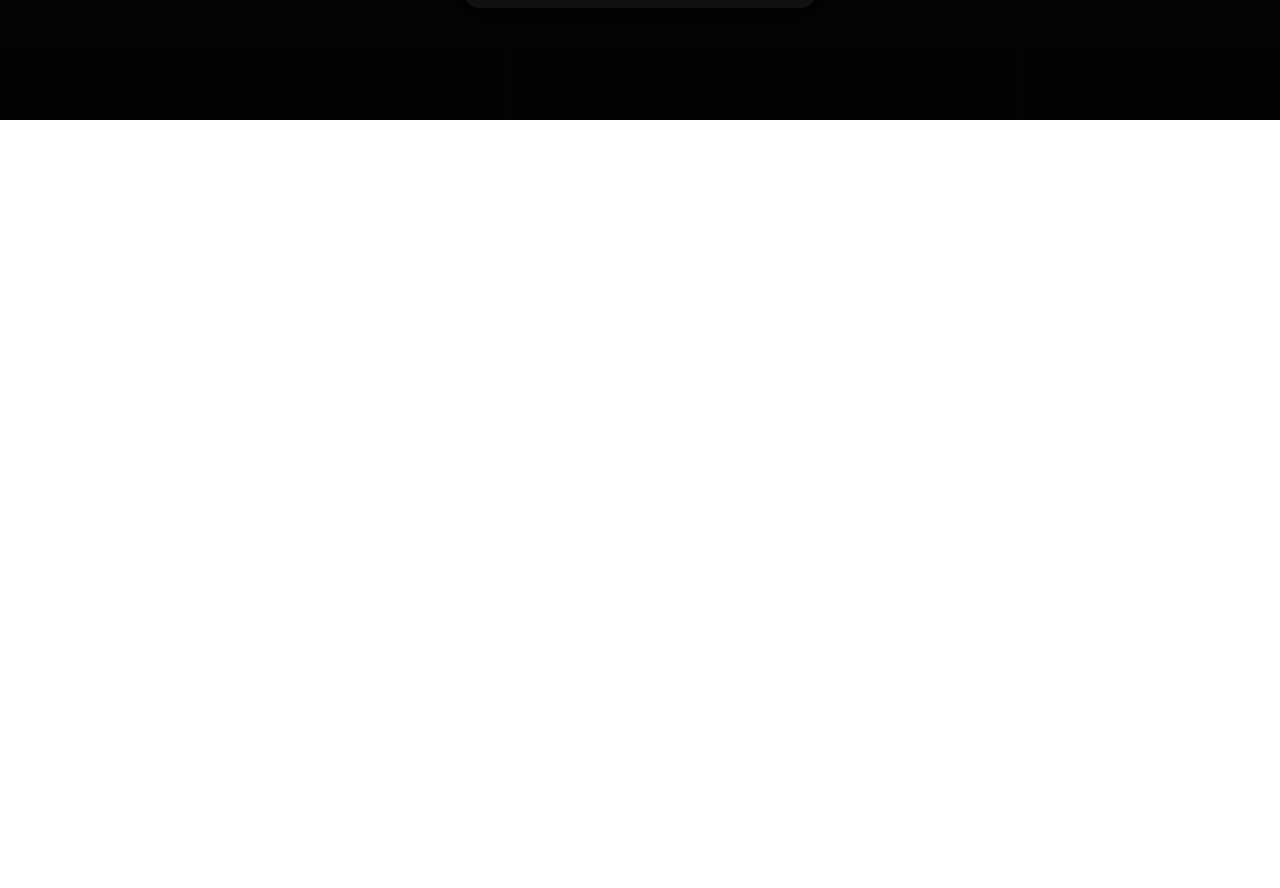
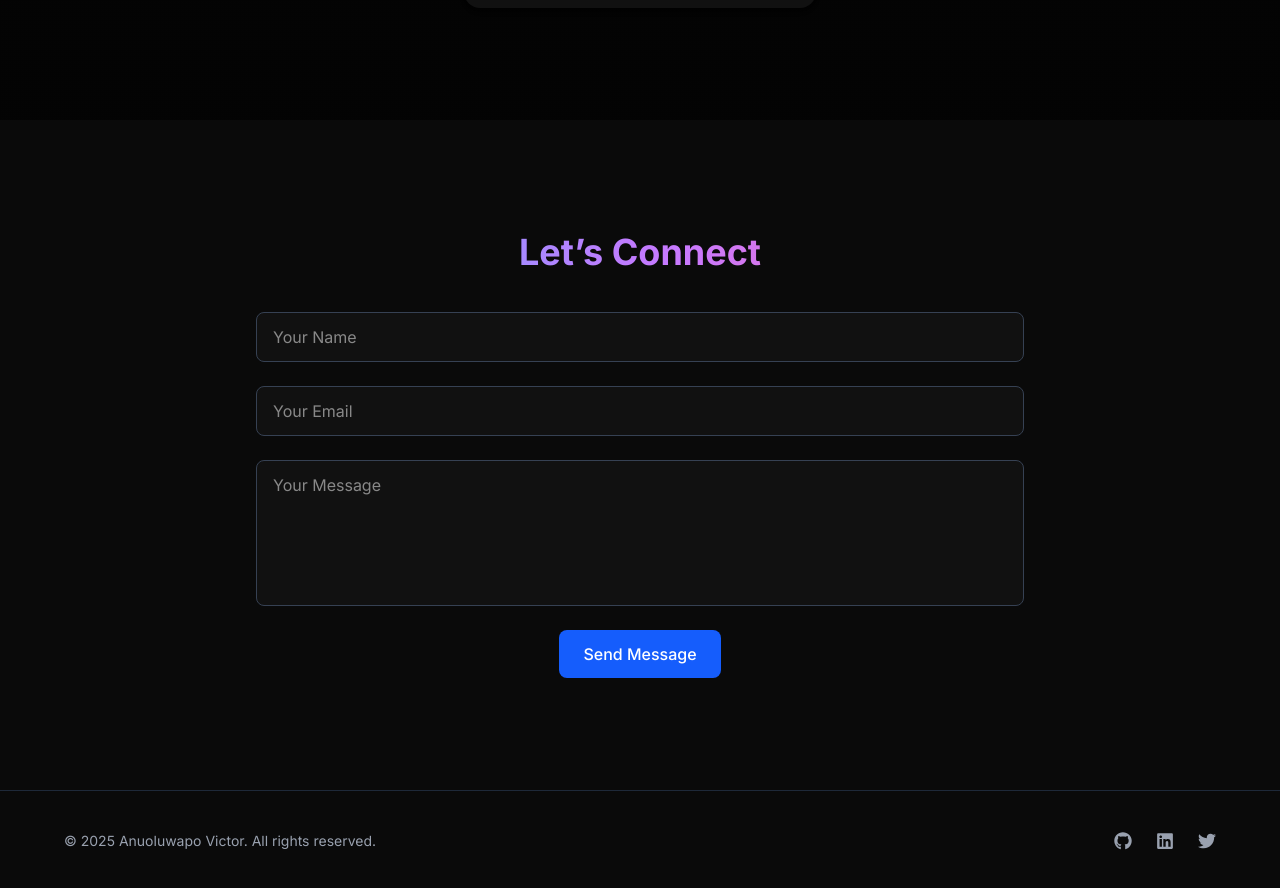
Before and after one commit to A-n-u-O/Anu-s-Portfolio, a Next.js app: page / in a window 1280 px wide. Shown: the part 3881-4769 px from the top of the page. Before the commit the page ends 4001 px from the top, so only its background shows below. Built offline with nearby package versions, Linux system fonts and the light colour scheme.

Commit message:
contact section added

```diff
--- a/src/app/page.tsx
+++ b/src/app/page.tsx
@@ -2,9 +2,10 @@
 import Navbar from "@/components/Navbar";
 import About from "@/components/About";
 // import Skills from "@/components/Skills";
-// import Contact from "@/components/Contact";
 import Hero from "@/components/Hero";
 import Projects from "@/components/Project";
+import Footer from "@/components/Footer";
+import Contact from "@/components/Contact";
 
 export default function Home() {
   return (
@@ -14,7 +15,8 @@ export default function Home() {
       <About />
       <Projects />
       {/* <Skills /> */}
-      {/* <Contact /> */}
+      <Contact />
+      <Footer/>
     </>
   );
 }
--- /dev/null
+++ b/src/components/Contact.tsx
@@ -0,0 +1,68 @@
+"use client";
+
+import { motion } from "framer-motion";
+
+export default function Contact() {
+  return (
+    <motion.section
+      id="contact"
+      initial={{ opacity: 0, y: 40 }}
+      whileInView={{ opacity: 1, y: 0 }}
+      transition={{ duration: 1, ease: "easeOut" }}
+      viewport={{ once: true, amount: 0.2 }}
+      className="bg-[#0a0a0a] text-white px-6 md:px-16 py-28"
+    >
+      <div className="max-w-3xl mx-auto">
+        <motion.h2
+          className="text-3xl md:text-4xl font-bold text-center mb-10 bg-gradient-to-r from-blue-400 via-purple-400 to-pink-400 bg-clip-text text-transparent"
+          initial={{ opacity: 0, y: 20 }}
+          whileInView={{ opacity: 1, y: 0 }}
+          transition={{ duration: 0.8, delay: 0.2 }}
+          viewport={{ once: true }}
+        >
+          Let’s Connect
+        </motion.h2>
+
+        <motion.form
+          action="mailto:anuoluwa2051@gmail.com"
+          method="POST"
+          className="flex flex-col gap-6"
+          initial={{ opacity: 0, y: 20 }}
+          whileInView={{ opacity: 1, y: 0 }}
+          transition={{ duration: 0.8, delay: 0.3 }}
+          viewport={{ once: true }}
+        >
+          <input
+            type="text"
+            name="name"
+            placeholder="Your Name"
+            required
+            className="bg-[#111] border border-gray-700 text-white px-4 py-3 rounded-lg focus:outline-none focus:border-blue-500"
+          />
+          <input
+            type="email"
+            name="email"
+            placeholder="Your Email"
+            required
+            className="bg-[#111] border border-gray-700 text-white px-4 py-3 rounded-lg focus:outline-none focus:border-blue-500"
+          />
+          <textarea
+            name="message"
+            rows={5}
+            placeholder="Your Message"
+            required
+            className="bg-[#111] border border-gray-700 text-white px-4 py-3 rounded-lg resize-none focus:outline-none focus:border-blue-500"
+          />
+          <motion.button
+            type="submit"
+            className="bg-blue-600 hover:bg-blue-700 transition px-6 py-3 rounded-lg text-white font-medium self-center"
+            whileHover={{ scale: 1.05 }}
+            whileTap={{ scale: 0.95 }}
+          >
+            Send Message
+          </motion.button>
+        </motion.form>
+      </div>
+    </motion.section>
+  );
+}
--- /dev/null
+++ b/src/components/Footer.tsx
@@ -0,0 +1,51 @@
+"use client";
+
+import { motion } from "framer-motion";
+import { FaGithub, FaLinkedin, FaTwitter } from "react-icons/fa";
+
+export default function Footer() {
+  return (
+    <motion.footer
+      initial={{ opacity: 0, y: 20 }}
+      whileInView={{ opacity: 1, y: 0 }}
+      transition={{ duration: 0.8, ease: "easeOut" }}
+      viewport={{ once: true }}
+      className="bg-[#0a0a0a] text-gray-400 py-10 px-6 md:px-16 border-t border-gray-800"
+    >
+      <div className="max-w-7xl mx-auto flex flex-col md:flex-row items-center justify-between gap-6">
+        {/* Copyright */}
+        <p className="text-sm text-center md:text-left">
+          © {new Date().getFullYear()} Anuoluwapo Victor. All rights reserved.
+        </p>
+
+        {/* Social Links */}
+        <div className="flex gap-6 text-lg">
+          <a
+            href="https://github.com/yourgithub"
+            target="_blank"
+            rel="noopener noreferrer"
+            className="hover:text-white transition"
+          >
+            <FaGithub />
+          </a>
+          <a
+            href="https://linkedin.com/in/yourlinkedin"
+            target="_blank"
+            rel="noopener noreferrer"
+            className="hover:text-white transition"
+          >
+            <FaLinkedin />
+          </a>
+          <a
+            href="https://twitter.com/yourtwitter"
+            target="_blank"
+            rel="noopener noreferrer"
+            className="hover:text-white transition"
+          >
+            <FaTwitter />
+          </a>
+        </div>
+      </div>
+    </motion.footer>
+  );
+}
```
